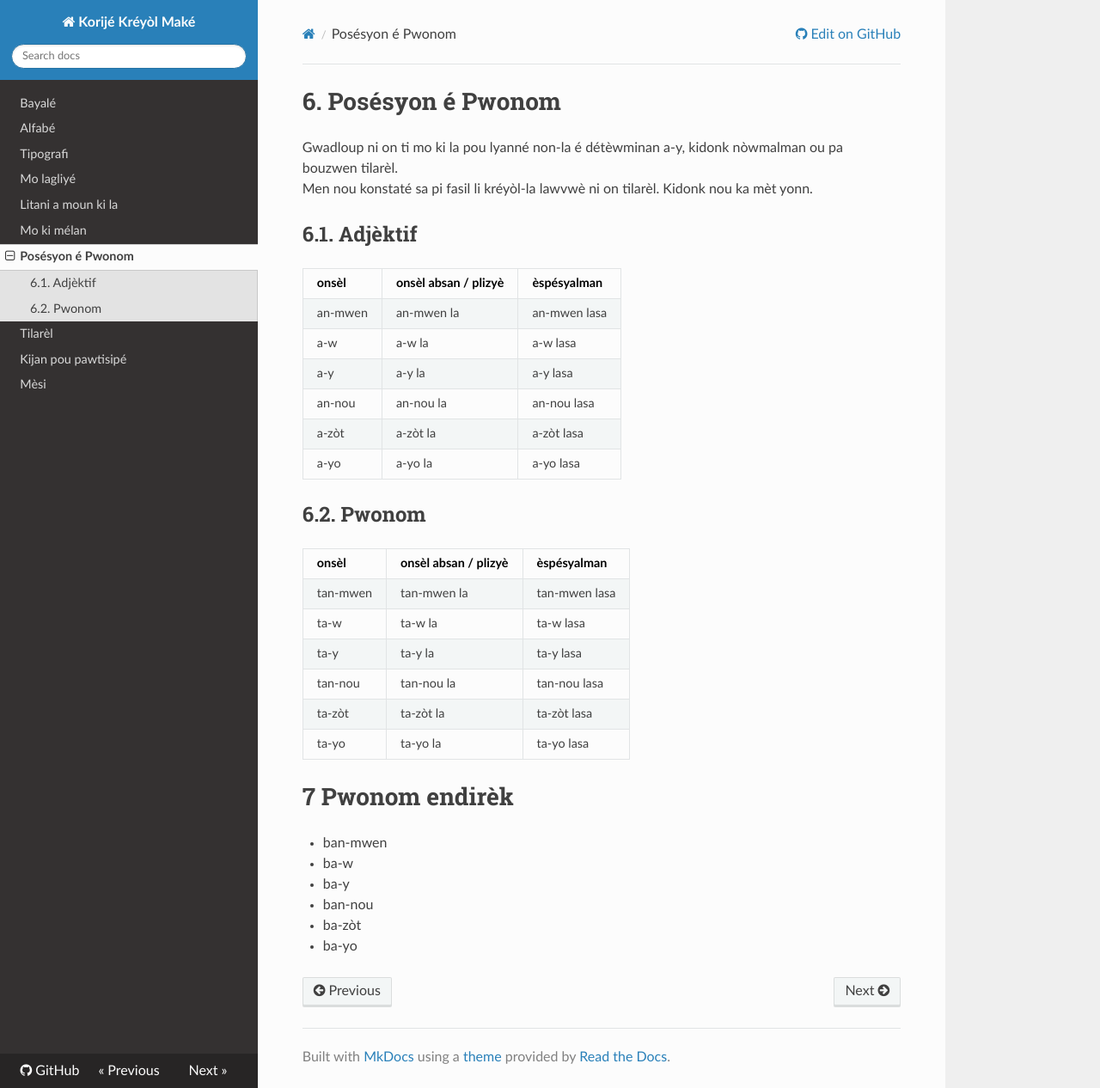
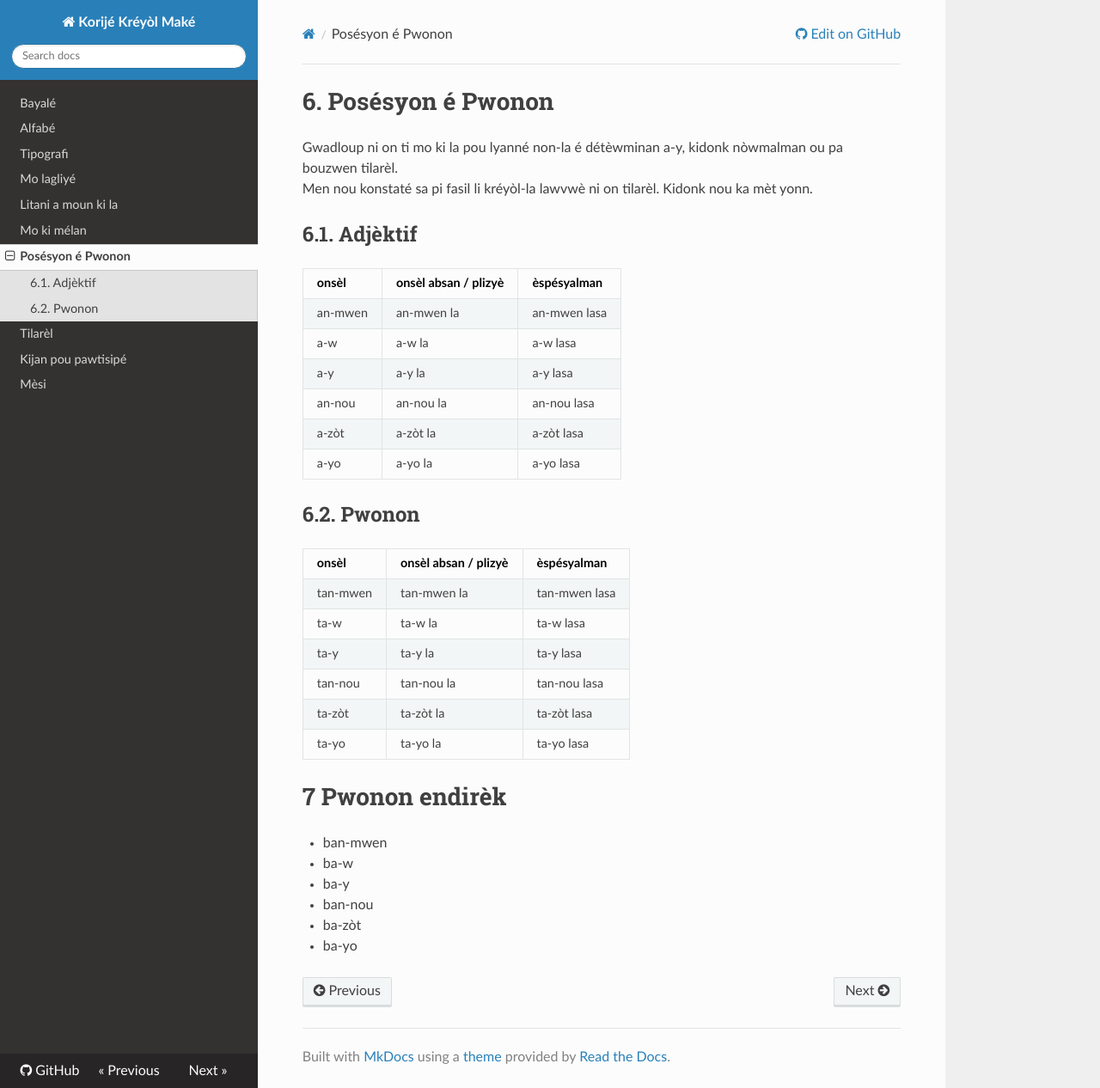
Before and after one commit to grankontel/kkm, an MkDocs documentation site: the page built from docs/posesyon.md, in a window 1280 px wide and 1266 px high. Shown: the whole window at 86% size. Built offline with MkDocs 1.6.1, drawn with Linux system fonts in a browser that asks for light colours; nearby versions of some CDN libraries.

Commit message:
koreksyon a pwonon

```diff
--- a/docs/posesyon.md
+++ b/docs/posesyon.md
@@ -1,4 +1,4 @@
-# 6. Posésyon é Pwonom
+# 6. Posésyon é Pwonon
 
 Gwadloup ni on ti mo ki la pou lyanné non-la é détèwminan a-y, kidonk nòwmalman ou pa bouzwen tilarèl.
 Men nou konstaté sa pi fasil li kréyòl-la lawvwè ni on tilarèl. Kidonk nou ka mèt yonn.
@@ -15,7 +15,7 @@ Men nou konstaté sa pi fasil li kréyòl-la lawvwè ni on tilarèl. Kidonk nou
 | a-yo    | a-yo la              | a-yo lasa    |
 
 
-## 6.2.	Pwonom
+## 6.2.	Pwonon
 
 | onsèl    | onsèl absan / plizyè | èspésyalman   |
 | ---------| ---------------------|---------------|
@@ -26,7 +26,7 @@ Men nou konstaté sa pi fasil li kréyòl-la lawvwè ni on tilarèl. Kidonk nou
 | ta-zòt   | ta-zòt la            | ta-zòt lasa   |
 | ta-yo    | ta-yo la             | ta-yo lasa    |
 
-# 7 Pwonom endirèk
+# 7 Pwonon endirèk
 
 * ban-mwen
 * ba-w
--- a/mkdocs.yml
+++ b/mkdocs.yml
@@ -16,7 +16,7 @@ nav:
     - 'Mo lagliyé': 'mo_lagliye.md'
     - 'Litani a moun ki la': 'litani.md'
     - 'Mo ki mélan': 'koreksyon.md'
-    - 'Posésyon é Pwonom': 'posesyon.md'
+    - 'Posésyon é Pwonon': 'posesyon.md'
     - 'Tilarèl': 'tilarel.md'
     - 'Kijan pou pawtisipé': 'kontribisyon.md'
     - 'Mèsi': 'mesi.md'
```
Also changed, not shown: docs/litani.md (+2 -1 lines).
